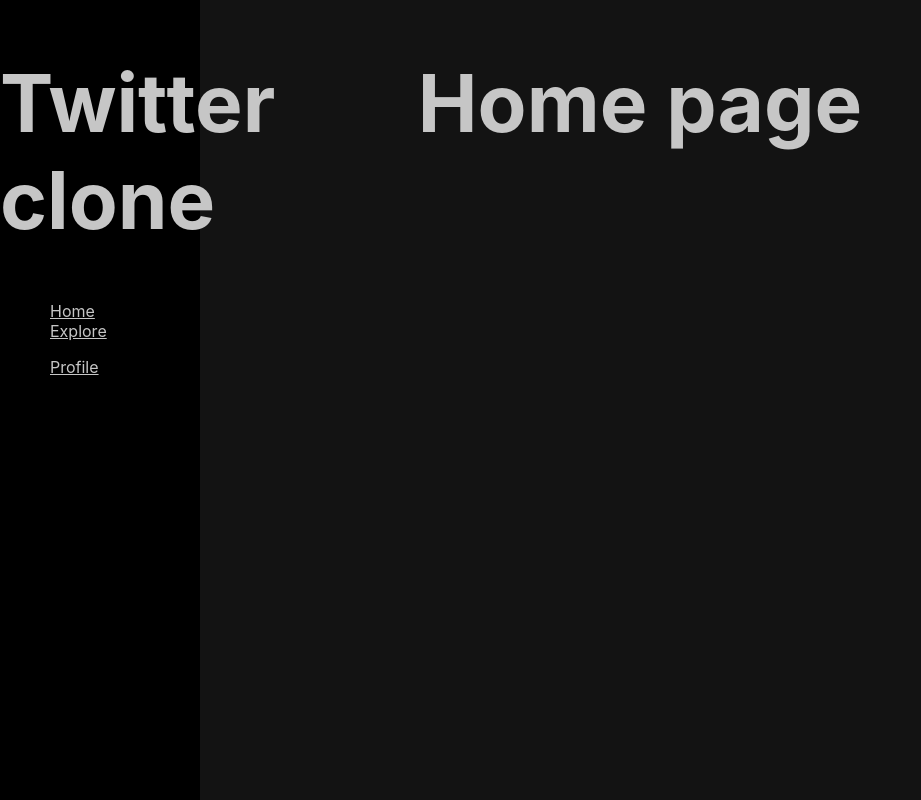
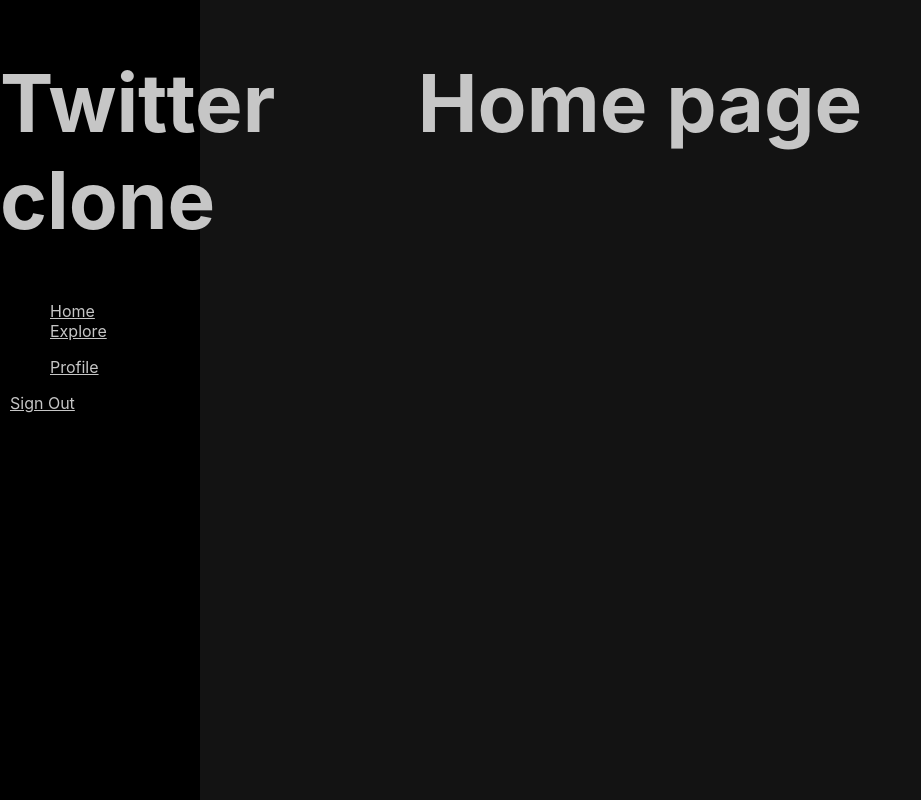
Before and after one commit to jukkor/twitter-clone, a React (Vite) app: page /home in a window 1280 px wide. Shown: the whole page, without its empty margins (0-921 px from the left). Built offline with nearby package versions, Linux system fonts and the light colour scheme; no server answers; sample sign-in values are in the browser's storage.

Commit message:
feat: sign out button in sidebar

```diff
--- a/src/components/Sidebar.jsx
+++ b/src/components/Sidebar.jsx
@@ -1,6 +1,15 @@
+import { useNavigate } from 'react-router-dom';
+import { auth } from '../firebase/firebase';
 import './Sidebar.css'
 
 function Sidebar() {
+
+  const navigate = useNavigate();
+
+  const handleSignOut = () => {
+    auth.signOut();
+    navigate("/login");
+  }
 
   return (
     <>
@@ -9,7 +18,7 @@
         <nav>
           <ul>
             <li>
-            <a href={`/`}>Home</a>
+              <a href={`/home`}>Home</a>
             </li>
             <li>
               <a href={`/explore`}>Explore</a>
@@ -22,6 +31,9 @@
             </li>
           </ul>
         </nav>
+        <div>
+          <a onClick={handleSignOut} >Sign Out</a>
+        </div>
       </div>
     </>
   )
```
Lines whose indentation alone changed are shown as unchanged.
